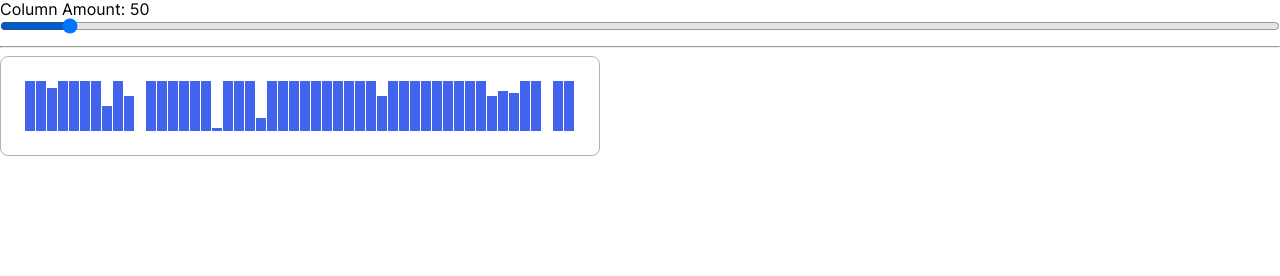
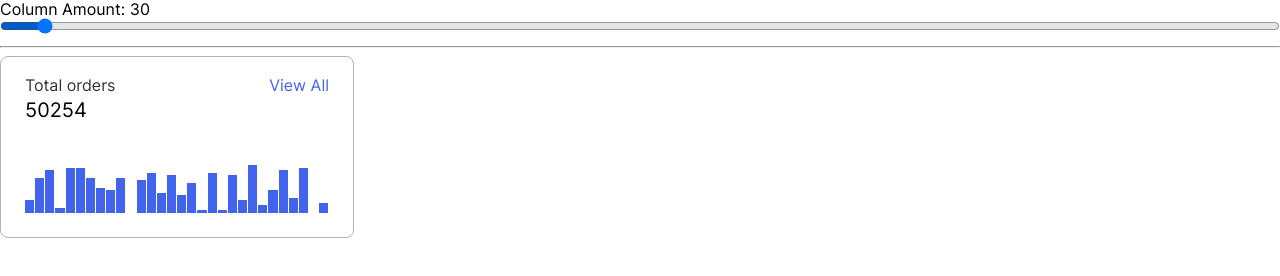
Before and after one commit to js-tasks-ru/htmlcss-20210708_kirill-lappo, a website: page 04-lection2/01-histogram/index.html in a window 1280 px wide. Drawn offline with nearby package versions, Linux system fonts and the light colour scheme.

Commit message:
updated histogram styles; added link component

```diff
--- a/04-lection2/01-histogram/histogram.css
+++ b/04-lection2/01-histogram/histogram.css
@@ -2,23 +2,40 @@
     padding-top: 16px;
 }
 
-.histogram_diagram {
+.histrogram__details {
+    display: flex;
+    flex-flow: row nowrap;
+    justify-content: space-between;
+    align-items: flex-start;
+    margin-bottom: 40px;
+}
+
+.histrogram__title {
+    font-size: 16px;
+    font-weight: normal;
+    line-height: 24px;
+    margin: 0;
+    opacity: 0.8;
+}
+
+.histrogram__total-value {
+    font-size: 20px;
+    font-weight: normal;
+    line-height: 26px;
+    margin: 0;
+}
+
+.histogram__area {
     display: flex;
     flex-flow: row nowrap;
     justify-content: space-between;
     align-items: flex-end;
-}
-
-.histogram_area {
-    display: flex;
-    flex-flow: row nowrap;
-    justify-content: space-between;
-    align-items: flex-end;
+    overflow: hidden;
     width: 100%;
     height: 50px;
 }
 
-.histogram_column {
+.histrogram__column {
     height: 100%;
     max-width: 10px;
     min-width: 1px;
@@ -27,86 +44,86 @@
     background-color: var(--primary);
 }
 
-.histogram_column_100 {
+.histrogram__column_100 {
     height: 100%;
 }
 
-.histogram_column_95 {
+.histrogram__column_95 {
     height: 95%;
 }
 
-.histogram_column_90 {
+.histrogram__column_90 {
     height: 90%;
 }
 
-.histogram_column_85 {
+.histrogram__column_85 {
     height: 85%;
 }
 
-.histogram_column_80 {
+.histrogram__column_80 {
     height: 80%;
 }
 
-.histogram_column_75 {
+.histrogram__column_75 {
     height: 75%;
 }
 
-.histogram_column_70 {
+.histrogram__column_70 {
     height: 70%;
 }
 
-.histogram_column_65 {
+.histrogram__column_65 {
     height: 65%;
 }
 
-.histogram_column_60 {
+.histrogram__column_60 {
     height: 60%;
 }
 
-.histogram_column_55 {
+.histrogram__column_55 {
     height: 55%;
 }
 
-.histogram_column_50 {
+.histrogram__column_50 {
     height: 50%;
 }
 
-.histogram_column_45 {
+.histrogram__column_45 {
     height: 45%;
 }
 
-.histogram_column_40 {
+.histrogram__column_40 {
     height: 40%;
 }
 
-.histogram_column_35 {
+.histrogram__column_35 {
     height: 35%;
 }
 
-.histogram_column_30 {
+.histrogram__column_30 {
     height: 30%;
 }
 
-.histogram_column_25 {
+.histrogram__column_25 {
     height: 25%;
 }
 
-.histogram_column_20 {
+.histrogram__column_20 {
     height: 20%;
 }
 
-.histogram_column_15 {
+.histrogram__column_15 {
     height: 15%;
 }
 
-.histogram_column_10 {
+.histrogram__column_10 {
     height: 10%;
 }
 
-.histogram_column_5 {
+.histrogram__column_5 {
     height: 5%;
 }
 
-.histogram_column_0 {
+.histrogram__column_0 {
     height: 0%;
 }
--- a/04-lection2/01-histogram/index.html
+++ b/04-lection2/01-histogram/index.html
@@ -3,8 +3,9 @@
 <html lang="ru">
     <head>
         <link rel="stylesheet" href="../../assets/css/main.css">
+        <link rel="stylesheet" href="../../components/card/card.css">
+        <link rel="stylesheet" href="../../components/link/link.css">
         <link rel="stylesheet" href="./histogram.css">
-        <link rel="stylesheet" href="../../components/card/card.css">
 
     </head>
     <style>
@@ -16,16 +17,28 @@
             type="range"
             id="columnsAmount"
             name="columnsAmount"
-            value="50"
+            value="30"
             min="1"
             max="1000"
             step="1"
             style="width: 100%;"
         >
         <hr/>
-        <div class="card histrogram" style="width: 600px;">
-            <div class="histrogram_details"></div>
-            <div id="histogram_area" class="histogram_area">
+        <div class="card histrogram" style="width: 354px;">
+            <div class="histrogram__details">
+                <div class="histrogram__header">
+                    <p class="histrogram__title">
+                        Total orders
+                    </p>
+                    <p class="histrogram__total-value">
+                        50254
+                    </p>
+                </div>
+                <a href="#" class="link histrogram__link">
+                    View All
+                </a>
+            </div>
+            <div id="histogram__area" class="histogram__area">
             </div>
         </div>
     </body>
@@ -42,11 +55,11 @@
 
         value = Math.floor(Math.random() * (max - min + 1)) + min;
 
-        return Math.min(max, value + value % step)
+        return Math.max(min, value - value % step)
     }
 
     const generateColumns = function(){
-        const area = document.getElementById("histogram_area");
+        const area = document.getElementById("histogram__area");
         const existingAmount = area.childElementCount;
         const requiredAmount = +(columnsAmountInput.value);
         let diffCount = Math.abs(existingAmount - requiredAmount);
@@ -60,10 +73,10 @@
         if (existingAmount < requiredAmount){
             while (diffCount-- > 0) {
                 const rowElement = document.createElement('div')
-                rowElement.classList.add('histogram_column');
+                rowElement.classList.add('histrogram__column');
 
                 var height = getRandomArbitrary(0, 100, 5)
-                rowElement.classList.add('histogram_column_' + height);
+                rowElement.classList.add('histrogram__column_' + height);
 
                 area.appendChild(rowElement)
             }
--- /dev/null
+++ b/components/link/link.css
@@ -0,0 +1,16 @@
+.link {
+    font-family: Inter;
+    font-style: normal;
+    font-weight: normal;
+    font-size: 16px;
+    line-height: 24px;
+
+    text-align: right;
+    text-decoration: none;
+
+    color: var(--primary);
+}
+
+.link:hover {
+    text-decoration: underline;
+}
```
